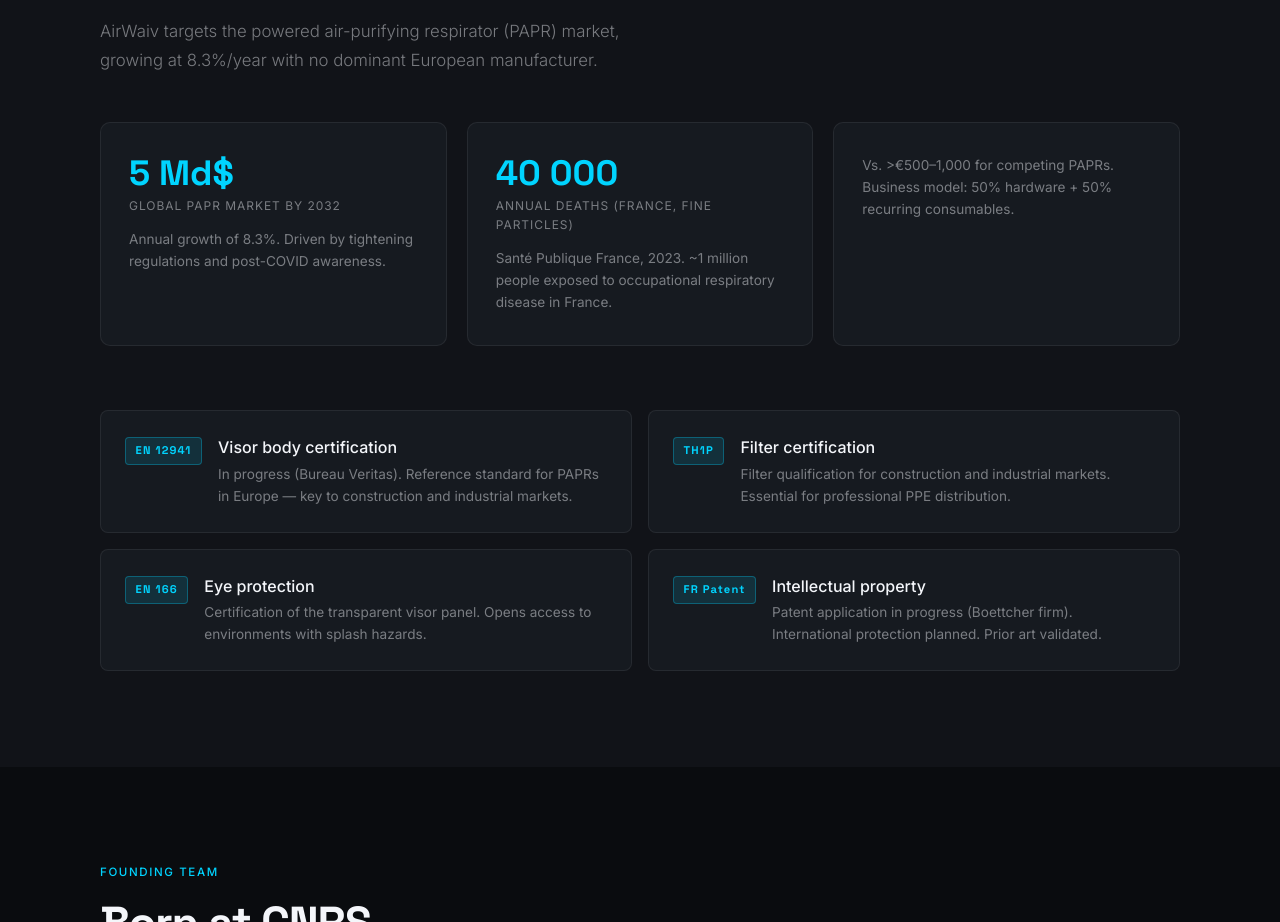
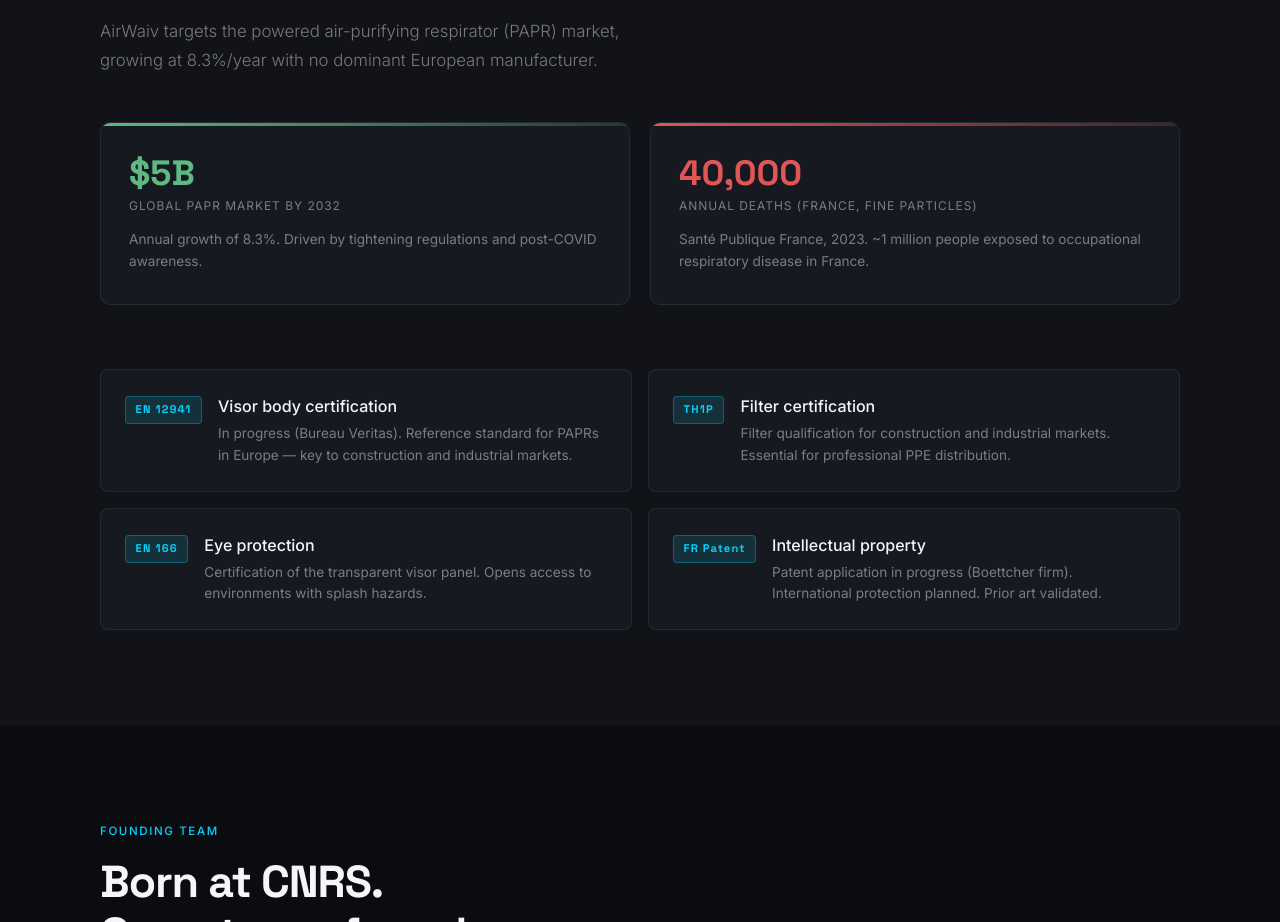
Before and after one commit to nabga/AirWaiv, a plain HTML site: page index-en.html in a window 1280 px wide. Shown: the part 2812-3734 px from the top of the page. Drawn offline with Linux system fonts and the light colour scheme.

Commit message:
Add files via upload

```diff
--- a/index-en.html
+++ b/index-en.html
@@ -320,22 +320,29 @@
   /* ── MARCHÉ ── */
   #market { background: var(--dark); }
   .market-cards {
-    display: grid; grid-template-columns: repeat(3, 1fr);
+    display: grid; grid-template-columns: repeat(2, 1fr);
     gap: 1.25rem; margin-top: 3rem;
   }
   .market-card {
     background: var(--card); border: 1px solid var(--border);
     border-radius: 10px; padding: 2rem 1.75rem;
     transition: border-color .2s, transform .2s;
+    position: relative; overflow: hidden;
   }
-  .market-card:hover {
-    border-color: rgba(0,212,255,0.2); transform: translateY(-3px);
+  .market-card::before {
+    content: ''; position: absolute; top: 0; left: 0; right: 0; height: 3px;
   }
+  .market-card.cyan-card::before { background: linear-gradient(90deg, #5dba82, rgba(93,186,130,0.2)); }
+  .market-card.red-card::before  { background: linear-gradient(90deg, #e05555, rgba(224,85,85,0.2)); }
+  .market-card.cyan-card:hover { border-color: rgba(93,186,130,0.35); transform: translateY(-3px); }
+  .market-card.red-card:hover  { border-color: rgba(224,85,85,0.30); transform: translateY(-3px); }
   .market-card .num {
     font-family: var(--font-display); font-size: 2.2rem;
-    font-weight: 700; color: var(--cyan); line-height: 1;
+    font-weight: 700; line-height: 1;
     margin-bottom: 0.35rem; display: block;
   }
+  .market-card.cyan-card  .num { color: #5dba82; }
+  .market-card.red-card   .num { color: #e05555; }
   .market-card .unit {
     font-size: 0.75rem; color: var(--muted); text-transform: uppercase;
     letter-spacing: 0.08em; margin-bottom: 0.85rem; display: block;
@@ -828,21 +835,19 @@
     </p>
 
     <div class="market-cards">
-      <div class="market-card">
-        <span class="num">5 Md$</span>
+      <div class="market-card cyan-card">
+        <span class="num">$5B</span>
         <span class="unit">Global PAPR market by 2032</span>
         <p>Annual growth of 8.3%. Driven by tightening regulations and post-COVID awareness.</p>
       </div>
-      <div class="market-card">
-        <span class="num">40&nbsp;000</span>
+      <div class="market-card red-card">
+        <span class="num">40,000</span>
         <span class="unit">Annual deaths (France, fine particles)</span>
         <p>Santé Publique France, 2023. ~1 million people exposed to occupational respiratory disease in France.</p>
       </div>
-      <div class="market-card">
+    </div>
 
-        <p>Vs. &gt;€500–1,000 for competing PAPRs. Business model: 50% hardware + 50% recurring consumables.</p>
-      </div>
-    </div>
+
 
     <div class="tech-grid" style="margin-top:4rem;">
       <div class="tech-item">
```
Also changed, not shown: index.html (+15 -10 lines).
